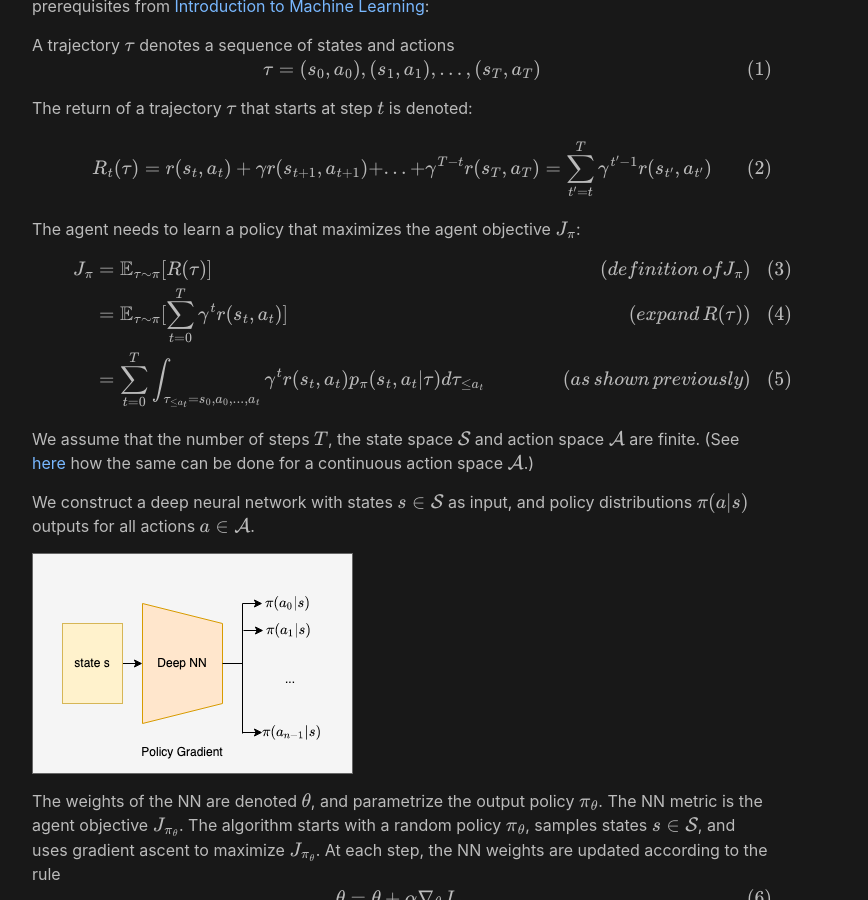
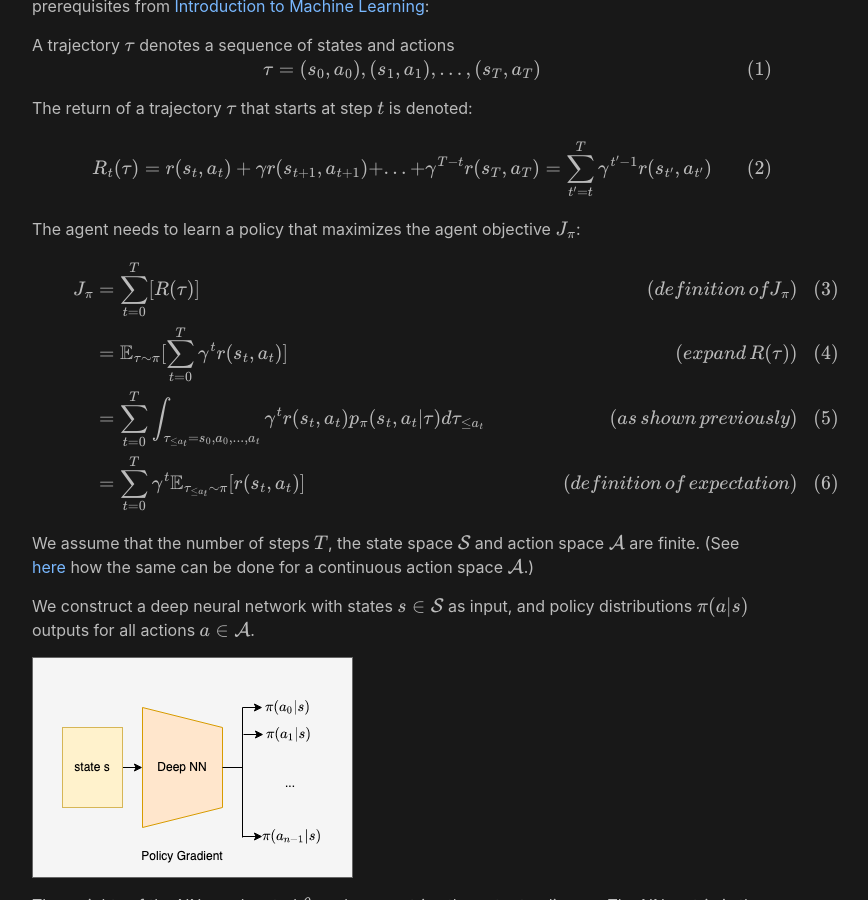
Before and after one commit to analytiq-hub/sigagent.github.io, a Jekyll site: the page built from machine_learning/_posts/2021-02-14-reinforce.md, in a window 1280 px wide and 900 px high, scrolled down 593 px. Shown: the whole window, without its empty margins (238-1106 px from the left). Built offline with Jekyll 4.4.1, drawn with Linux system fonts in a browser that asks for light colours; formulas are drawn with MathJax 3; a script that is not in the unit is left out.

Commit message:
*** empty log message ***

```diff
--- a/machine_learning/_posts/2021-02-14-reinforce.md
+++ b/machine_learning/_posts/2021-02-14-reinforce.md
@@ -37,9 +37,10 @@ The agent needs to learn a policy that maximizes the agent objective $$J_\pi$$:
 
 $$
 \begin{align}
-J_\pi & = \mathbb{E}_{\tau \sim \pi}[R(\tau)] & (definition \, of J_\pi)\\
+J_\pi & = \sum_{t=0}^{T}[R(\tau)] & (definition \, of J_\pi)\\
  & = \mathbb{E}_{\tau \sim \pi}[\sum_{t=0}^{T} \gamma^{t} r(s_t, a_t)] & (expand\, R(\tau))\\
 & = \sum_{t=0}^{T} \int_{\tau_{\le a_t} = s_0, a_0, ... , a_t} \gamma^{t} r(s_t, a_t) p_\pi(s_t, a_t \vert \tau) d\tau_{\le a_t} \hspace{1cm} & (as \, shown \, previously) \\
+& = \sum_{t=0}^{T} \gamma^{t} \mathbb{E}_{\tau_{\le a_t} \sim \pi}[r(s_t, a_t)] & (definition \, of \, expectation)
 \end{align}
 $$
 
```
